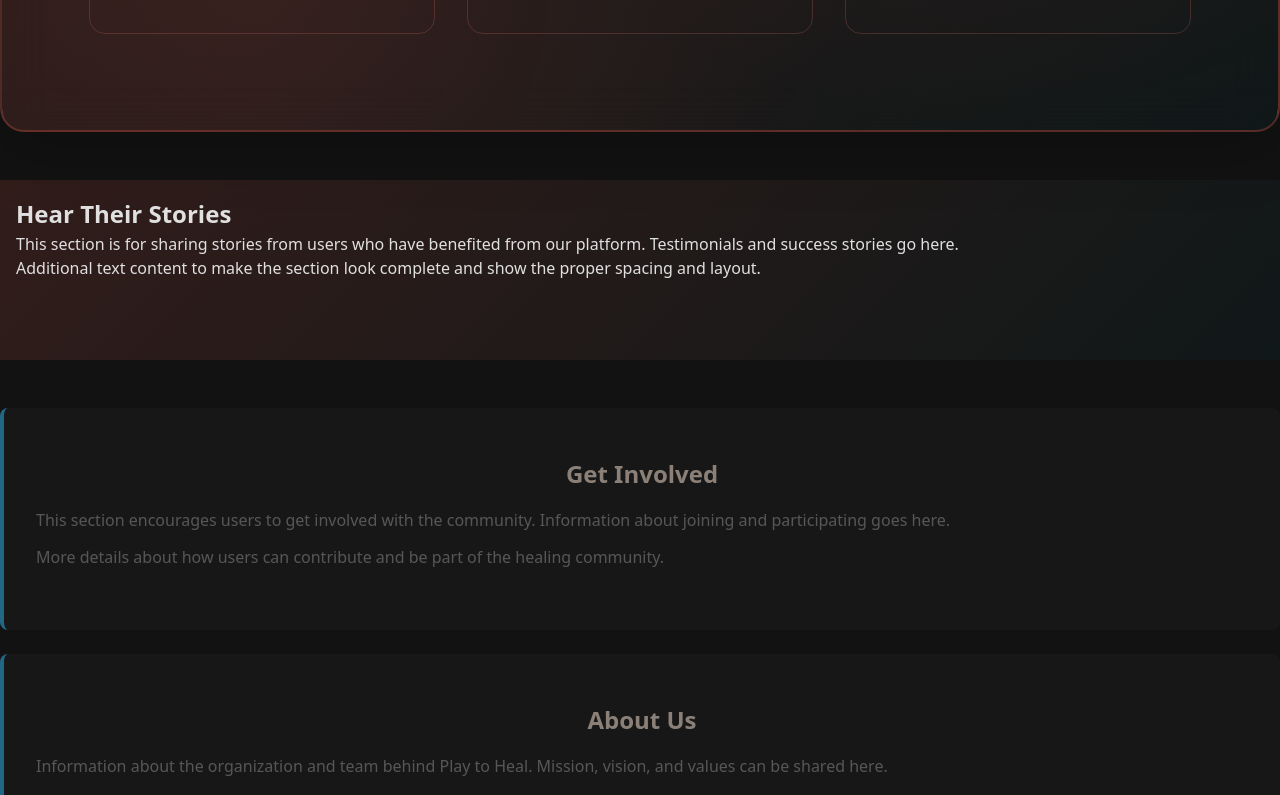
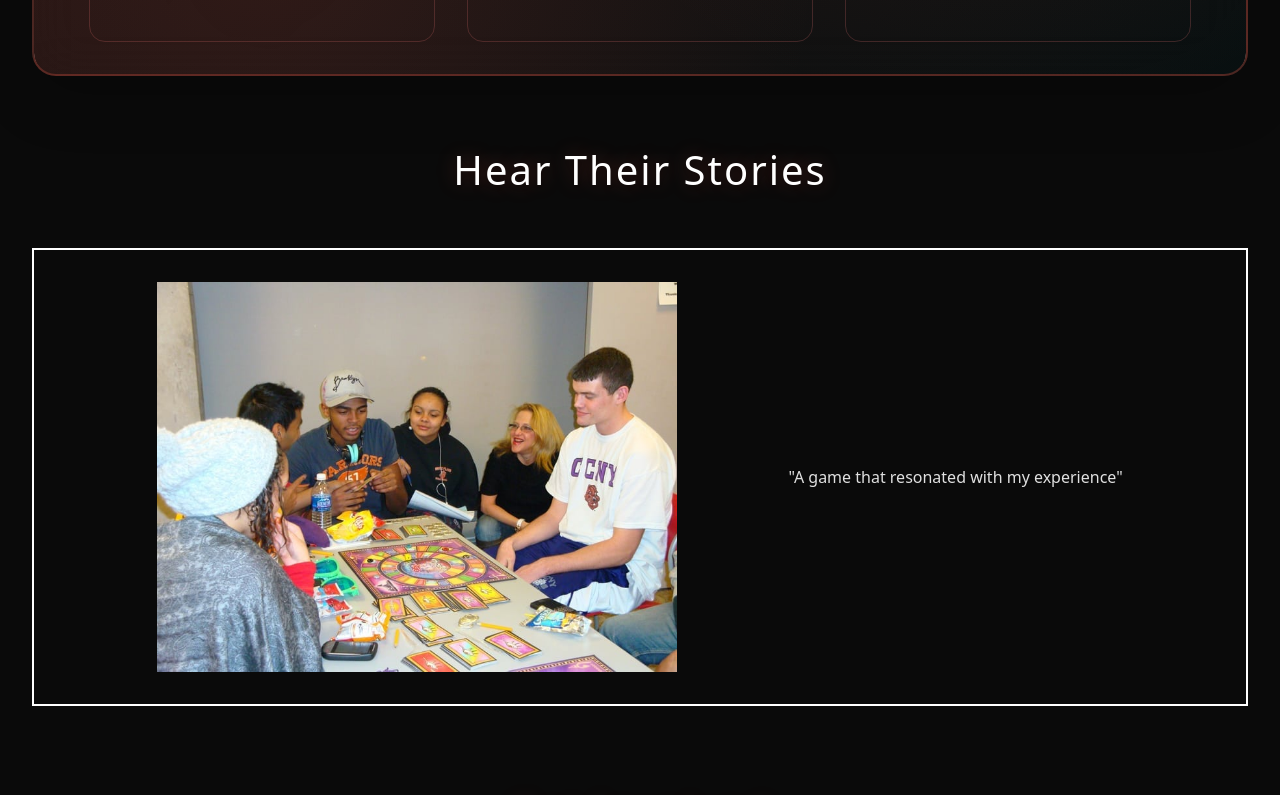
Before and after one commit to wahabahmed25/trance4mation-temp, a React (Vite) app: page / in a window 1280 px wide. Shown: the part 1360-2155 px from the top of the page. Built offline with nearby package versions, Linux system fonts and the light colour scheme.

Commit message:
pushed snapshot of current result

```diff
--- a/src/App.css
+++ b/src/App.css
@@ -1,6 +1,7 @@
 /* Global App Styles */
 .App {
   min-height: 100vh;
+  margin-top: 0.5rem;
 }
 
 /* Navigation Styles */
--- a/src/index.css
+++ b/src/index.css
@@ -3,10 +3,16 @@
    line-height: 1.5;
    font-weight: 400;
    margin: 0px;
+   background-color: #0a0a0a;
 
    * {
       margin: 0px;
       padding: 0px;
+   }
+
+   section {
+      padding: 1rem 2rem;
+
    }
 
    /* Colors */
@@ -19,7 +25,6 @@
    --black: #000000;
 
    /* Background Colors */
-   --background: linear-gradient(135deg, #0a0a0a 0%, #1a1a2e 25%, #16213e 50%, #E55A4A 75%, #FF7F7F 100%);
    --section-bg: #2D2D2D;
    --section-bg-alt: #1A1A1A;
    --nav-bg: rgba(45, 45, 45, 0.95);
@@ -47,7 +52,6 @@
 
    color-scheme: dark;
    color: var(--text-primary);
-   background-color: var(--background);
 
    font-synthesis: none;
    text-rendering: optimizeLegibility;
--- a/src/pages/Home.css
+++ b/src/pages/Home.css
@@ -1,5 +1,5 @@
 /* ==========================================
-   HERO SECTION
+                HERO SECTION
    ========================================== */
 .hero-section {
   display: flex;
@@ -99,12 +99,12 @@
 }
 
 /* ==========================================
-   GAME SECTION
+                GAME SECTION
    ========================================== */
 .game-section {
-  padding: 1rem;
+  padding-top: 3rem;
   padding-bottom: 5rem;
-  margin: 3rem 0;
+  margin: 3rem 2rem;
   background: var(--gradient-section);
   backdrop-filter: blur(25px);
   border-radius: 24px;
@@ -128,7 +128,7 @@
   pointer-events: none;
 }
 
-.game-section h2 {
+h2 {
   color: var(--text-white);
   margin-bottom: 2rem;
   font-size: 2.5rem;
@@ -163,14 +163,37 @@
 }
 
 /* ==========================================
-   HEAR THEIR STORIES SECTION
+          HEAR THEIR STORIES SECTION
    ========================================== */
 .testimonials-section {
-  padding: 1rem;
+  padding: 1rem 2rem;
   padding-bottom: 5rem;
   margin: 3rem 0;
-  background: var(--gradient-section);
+  display: flex;
+  flex-direction: column;
+  gap: 3rem;
 }
+
+.testimonials-container {
+  display: flex;
+  align-items: center;
+  gap: 20px;
+  justify-content: space-evenly;
+  border: 2px solid white;
+  padding: 2rem;
+
+}
+
+.testimonal-img {
+  width: 520px;
+  height: auto;
+
+}
+
+/* ==========================================
+            Call-To-Action Section
+   ========================================== */
+
 
 /* ==========================================
    GENERIC SECTIONS (PLACEHOLDER)
--- a/src/pages/Home.tsx
+++ b/src/pages/Home.tsx
@@ -33,11 +33,17 @@ function Home() {
 
             <section className="testimonials-section">
                 <h2>Hear Their Stories</h2>
-                <p>This section is for sharing stories from users who have benefited from our platform. Testimonials and success stories go here.</p>
-                <p>Additional text content to make the section look complete and show the proper spacing and layout.</p>
+                <div className='testimonials-container'>
+                    <img className='testimonal-img' src="/src/assets/ex_testimonal.png" alt="" />
+
+                    <div className='testimonal-quote'>
+                        <p>"A game that resonated with my experience"</p>
+
+                    </div>
+                </div>
             </section>
 
-            <section className="filler-section">
+            <section className="cta-section">
                 <h2>Get Involved</h2>
                 <p>This section encourages users to get involved with the community. Information about joining and participating goes here.</p>
                 <p>More details about how users can contribute and be part of the healing community.</p>
```
Also changed, not shown: src/assets/ex_testimonal.png (added).
